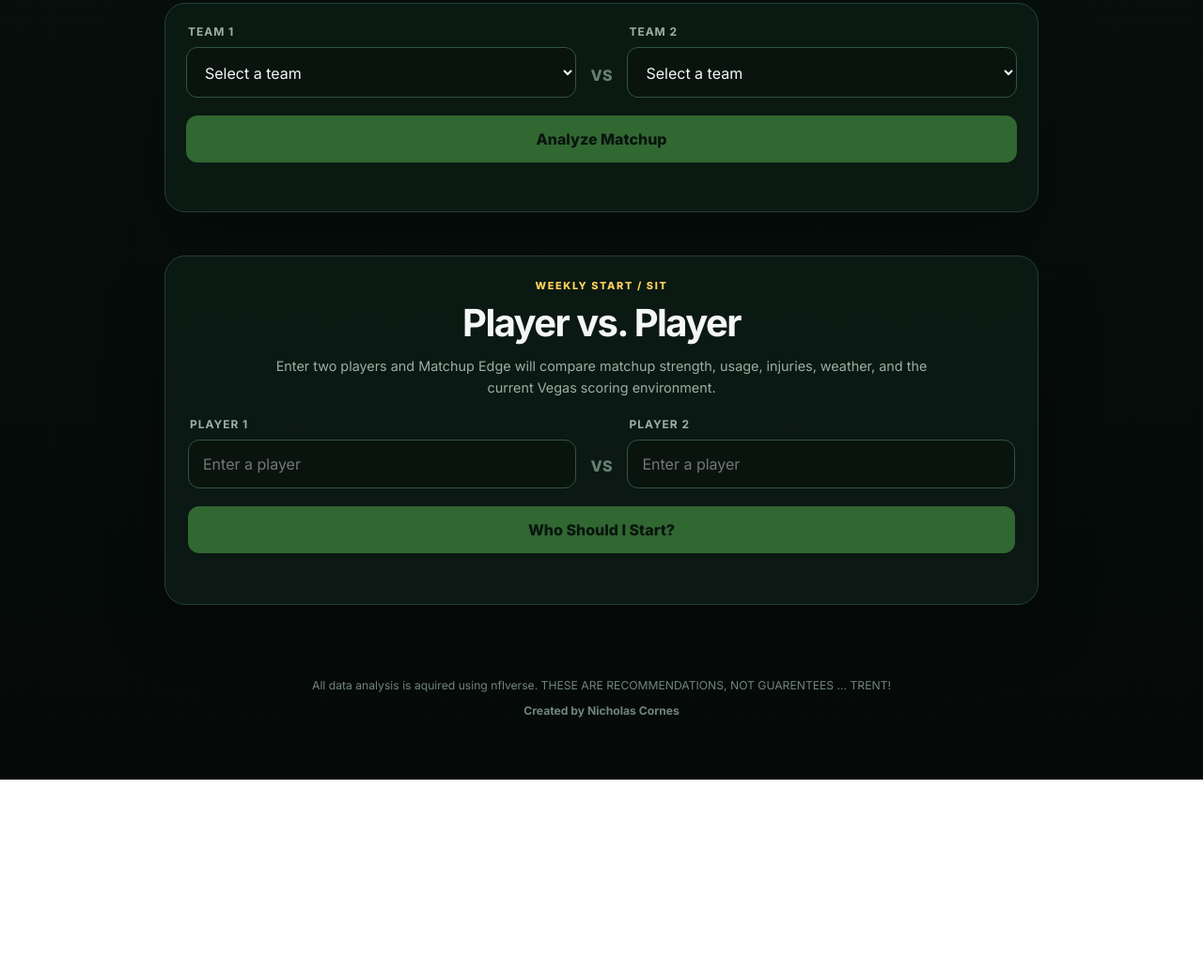
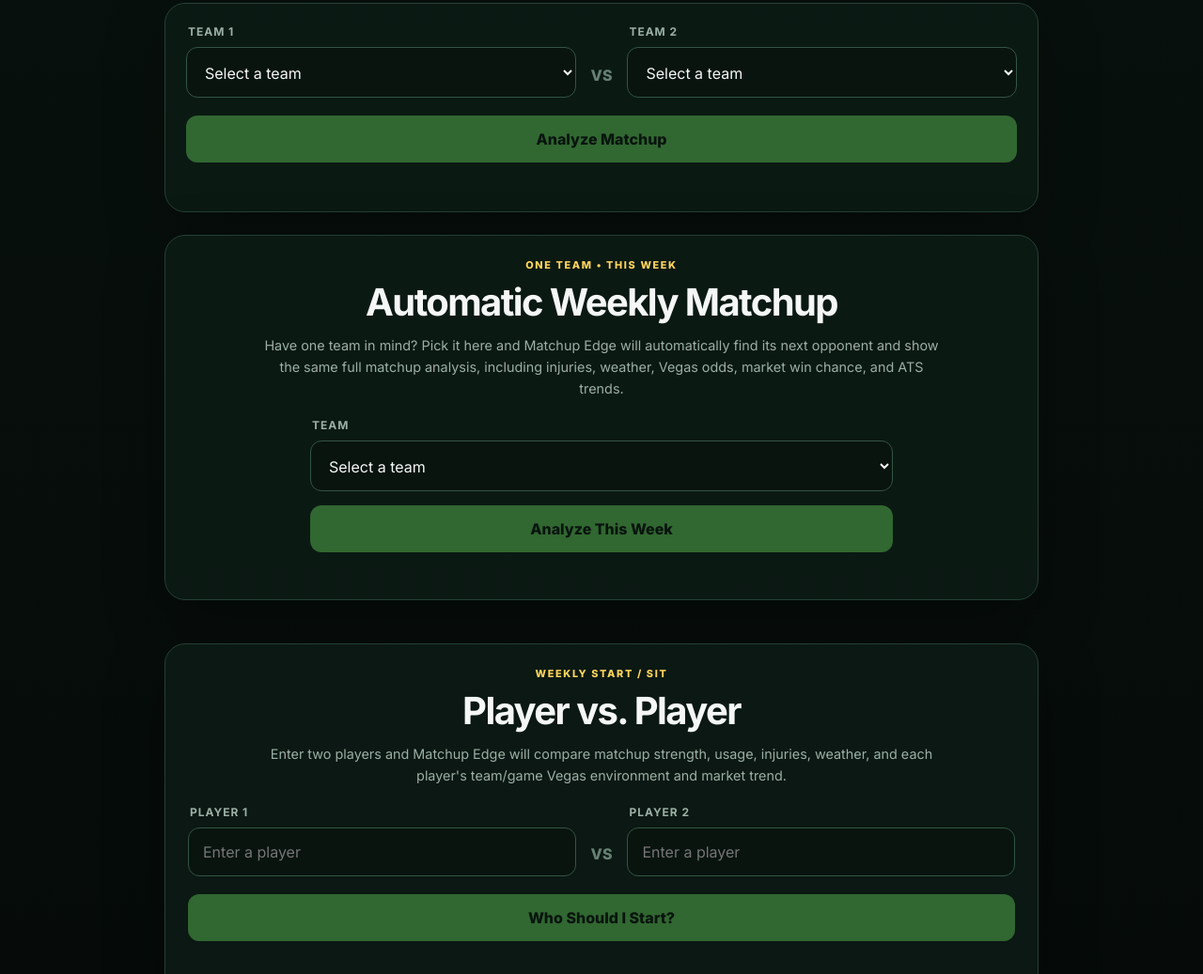
Before and after one commit to N-Cornes/fantasy-football-matchup-analyzer, a plain HTML site: page docs/index.html in a window 1280 px wide. Shown: the part 530-1567 px from the top of the page at 94% size. Before the commit the page ends 1360 px from the top, so only its background shows below. Drawn offline with Linux system fonts and the light colour scheme.

Commit message:
feat: add one-team weekly matchup flow

```diff
--- a/docs/index.html
+++ b/docs/index.html
@@ -11,13 +11,14 @@
   <link rel="stylesheet" href="styles.css" />
   <link rel="stylesheet" href="injury.css" />
   <link rel="stylesheet" href="context.css" />
+  <link rel="stylesheet" href="v3.css" />
 </head>
 <body>
   <main class="shell">
     <header class="hero">
       <div class="eyebrow">FANTASY FOOTBALL MATCHUP INTELLIGENCE</div>
       <h1>Find the <span>weakness.</span><br>Find the player.</h1>
-      <p class="lede">Choose two NFL teams. Matchup Edge analyzes current-season play-by-play, usage, roster, injury, weather, and market data to identify defensive vulnerabilities and the healthy offensive players best positioned to attack them.</p>
+      <p class="lede">Choose two NFL teams, analyze one team's automatic weekly matchup, or compare two fantasy players. Matchup Edge combines current-season play-by-play, usage, roster, injury, weather, and Vegas market data.</p>
       <div id="freshness" class="freshness">Loading current NFL data…</div>
     </header>
 
@@ -35,11 +36,29 @@
       <p id="formError" class="form-error" role="alert"></p>
     </section>
 
+    <section class="compare-panel single-team-panel" aria-label="Analyze one team's weekly matchup">
+      <div class="compare-intro">
+        <div class="mini-eyebrow">ONE TEAM • THIS WEEK</div>
+        <h2>Automatic Weekly Matchup</h2>
+        <p>Have one team in mind? Pick it here and Matchup Edge will automatically find its next opponent and show the same full matchup analysis, including injuries, weather, Vegas odds, market win chance, and ATS trends.</p>
+      </div>
+      <div class="single-team-controls">
+        <div class="team-select-wrap">
+          <label for="singleTeam">Team</label>
+          <select id="singleTeam"><option value="">Select a team</option></select>
+        </div>
+        <button id="analyzeSingleBtn" disabled>Analyze This Week</button>
+        <p id="singleTeamError" class="form-error" role="alert"></p>
+      </div>
+    </section>
+
+    <section id="singleResults" class="single-results hidden" aria-live="polite"></section>
+
     <section class="compare-panel" aria-label="Compare two fantasy players">
       <div class="compare-intro">
         <div class="mini-eyebrow">WEEKLY START / SIT</div>
         <h2>Player vs. Player</h2>
-        <p>Enter two players and Matchup Edge will compare matchup strength, usage, injuries, weather, and the current Vegas scoring environment.</p>
+        <p>Enter two players and Matchup Edge will compare matchup strength, usage, injuries, weather, and each player's team/game Vegas environment and market trend.</p>
       </div>
       <div class="compare-controls">
         <div class="player-input-wrap">
@@ -65,6 +84,7 @@
       <p><strong>Created by Nicholas Cornes</strong></p>
     </footer>
   </main>
-  <script src="app-v2.js?v=20261102-1"></script>
+  <script src="app-v2.js?v=20261102-2"></script>
+  <script src="updates-v3.js?v=20261102-1"></script>
 </body>
 </html>
```
